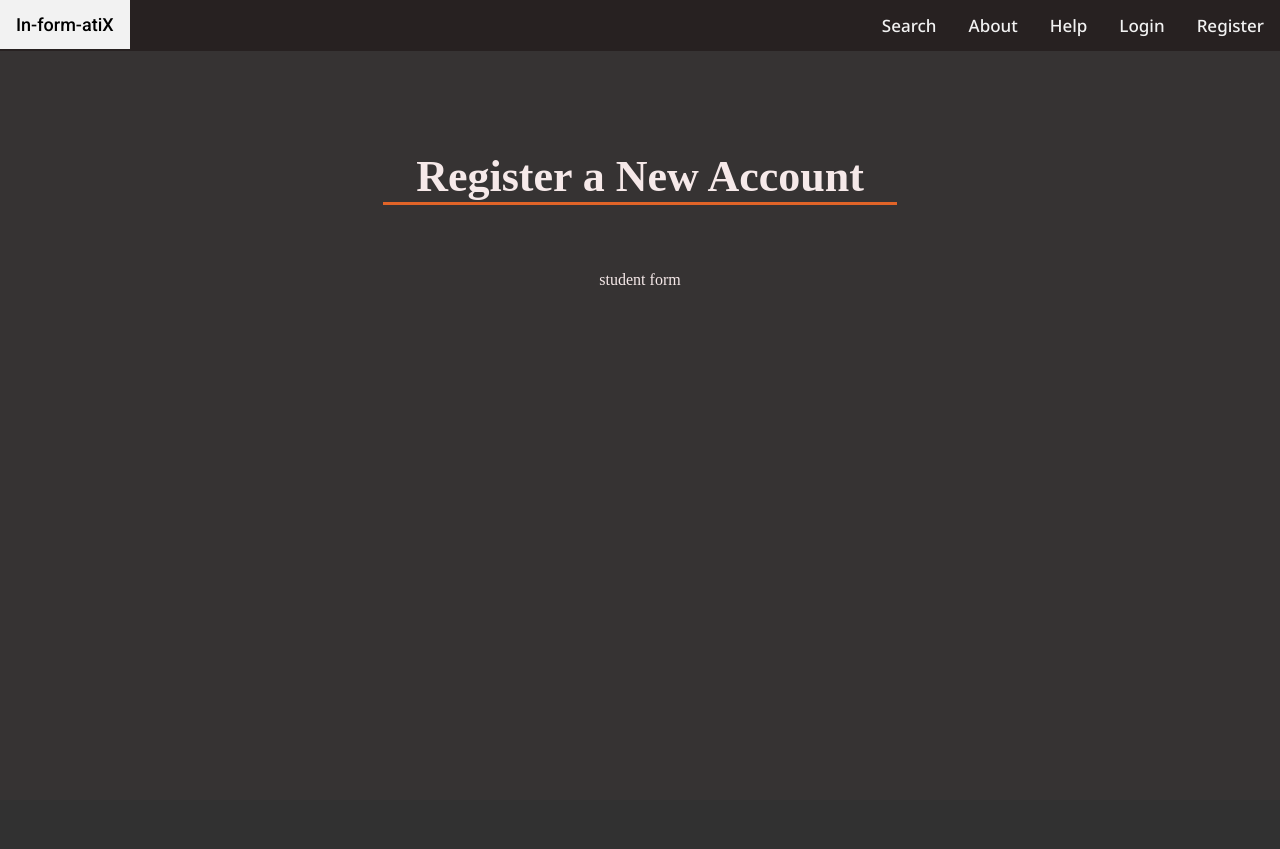
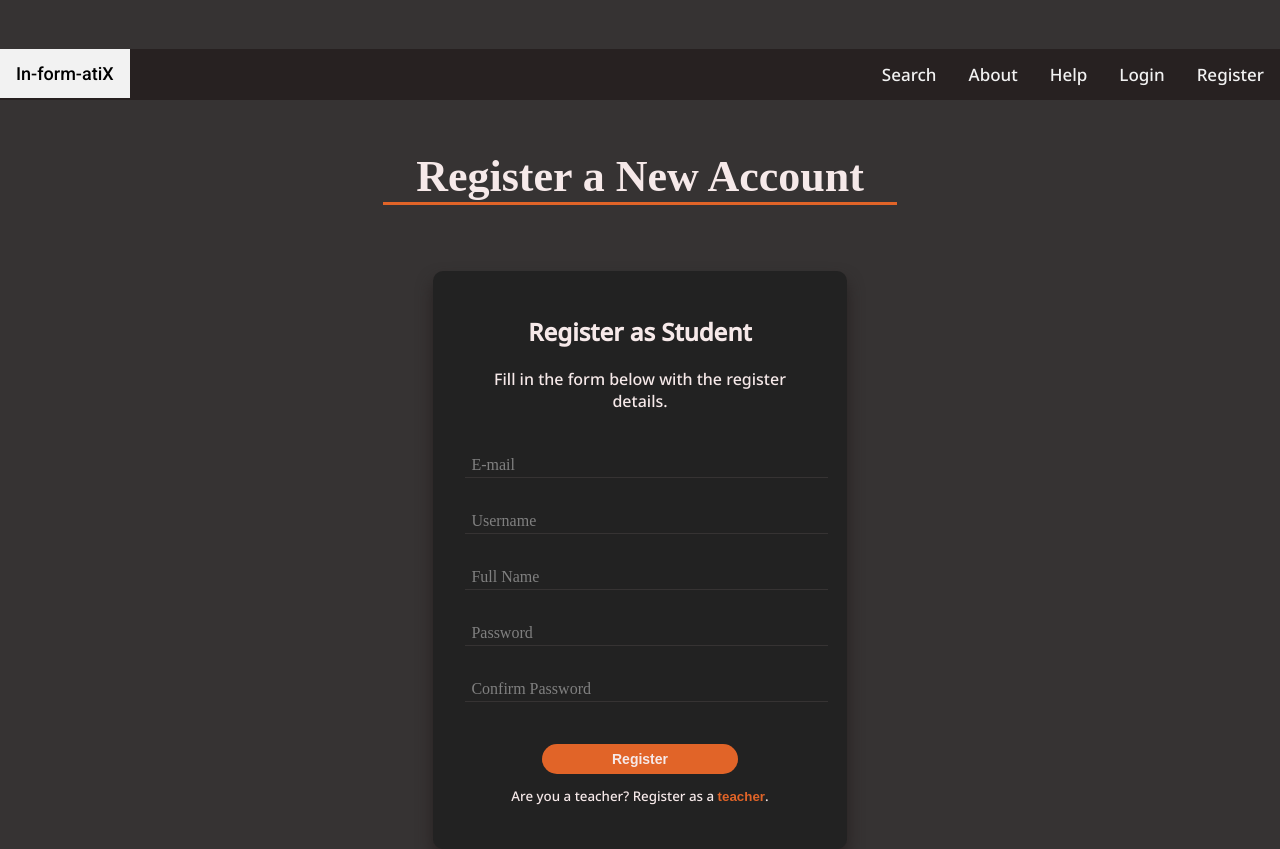
Before and after one commit to ValeuDoamne/In-form-atiX, a PHP site: page /register.html in a window 1280 px wide, after a click on "I'm a student". Before the commit the page ends 285 px from the top, so only its background shows below. Run offline with PHP 8.4, Linux system fonts and the light colour scheme.

Commit message:
added different forms

```diff
--- a/assets/css/style.css
+++ b/assets/css/style.css
@@ -102,7 +102,8 @@
     -webkit-text-fill-color: #F6E9E9 !important;
 }
 
-form.login {
+form.login,
+form.register {
   background-color: #222;
   max-width: 350px;
   margin-right: auto;
@@ -113,12 +114,13 @@
   text-align: left;
 }
 
-form.login p {
+form.login p, form.register p {
   text-align: center;
   margin-bottom: 1.5em;
 }
 
-form.login label[for] {
+form.login label[for],
+form.register label[for] {
   cursor: text;
   position: absolute;
   transform: translateY(-3.75em) translateX(0.4em);
@@ -126,21 +128,25 @@
   transition: transform 0.2s;
 }
 
-form.login input:focus {
+form.login input:focus,
+form.register input:focus {
   outline: 1px solid #E16428;
   border-radius: 5px;
 }
 
-form.login input:focus + label {
+form.login input:focus + label,
+form.register input:focus + label {
   transform: translateY(-4em) translateX(0.4em)!important;
   color:#E16428;
 }
 
-form.login input:placeholder-shown + label {
+form.login input:placeholder-shown + label,
+form.register input:placeholder-shown + label{
   transform: translateY(-2.25em) translateX(0.4em);
 }
 
-form.login input[type] {
+form.login input[type],
+form.register input[type] {
   background-color: inherit;
   color: #F6E9E9;
   border: none;
@@ -150,7 +156,8 @@
   margin: 1em 0;
 }
 
-form.login button[type="button"] {
+form.login button.submit,
+form.register button.submit {
   background-color: #E16428;
   border: none;
   color: #F6E9E9;
@@ -163,12 +170,26 @@
   cursor: pointer;
 }
 
-form.login button[type="button"]:hover {
+form.login button.submit:hover,
+form.register button.submit:hover {
   background-color: rgba(225, 100, 40, 0.7);
 }
 
+form.register > h2 {
+  text-align: center;
+}
+
+form.register button.anchor {
+  background-color: inherit;
+  border: none;
+  padding: 0;
+  cursor: pointer;
+  font-weight: bold;
+  color:#E16428;
+}
+
 @media screen and (max-width:400px){
-  form.login {
+  form.login, form.register {
     margin: 0.5em;
   }
 }
--- a/assets/js/register.js
+++ b/assets/js/register.js
@@ -39,3 +39,19 @@
     document.getElementById("select-account-type").classList.remove("hidden");
   }
 }
+
+/**
+ * Student register temporary function
+ */
+function registerStudent(){
+  alert("Registered as student!");
+  window.location.replace('/');
+}
+
+/**
+ * Teacher register temporary function
+ */
+function registerTeacher(){
+  alert("Registered as teacher!");
+  window.location.replace('/');
+}
--- a/login.html
+++ b/login.html
@@ -40,7 +40,7 @@
       <label for="login_username">Username</label>
       <input type="password" name="password" id="login_password" placeholder=" " />
       <label for="login_password">Password</label>
-      <button type="button" onclick="login()">Login</button>
+      <button type="button" class="submit" onclick="login()">Login</button>
       <p class="small">Don't have an account? Register <a href="/register.html">here</a>.</p>
     </form>
     <div id="auth-check"></div>
--- a/register.html
+++ b/register.html
@@ -45,22 +45,46 @@
         </div>
       </div>
       <div id="student">
-        student form
+        <form class="register" id="student-register" autocomplete="off">
+          <h2>Register as Student</h2>
+          <input type="hidden" autocomplete="false"></input>
+          <p>Fill in the form below with the register details.</p>
+          <input type="email" name="email" id="register_email" placeholder=" " required />
+          <label for="register_email">E-mail</label>
+          <input type="text" name="username" id="register_username" placeholder=" " required />
+          <label for="register_username">Username</label>
+          <input type="text" name="fullName" id="register_fullName" placeholder=" " required />
+          <label for="register_fullName">Full Name</label>
+          <input type="password" name="password" id="register_password" placeholder=" " required />
+          <label for="register_password">Password</label>
+          <input type="password" name="confirmPassword" id="register_confirmPassword" placeholder=" " required />
+          <label for="register_confirmPassword">Confirm Password</label>
+          <button type="button" class="submit" onclick="registerStudent()">Register</button>
+          <p class="small">Are you a teacher? Register as a <button type="button" class="anchor" onclick="setAccountType('teacher')">teacher</button>.</p>
+        </form>
       </div>
       <div id="teacher">
-        teacher form
+        <form class="register" id="teacher-register" autocomplete="off">
+          <h2>Register as Teacher</h2>
+          <input type="hidden" autocomplete="false"></input>
+          <p>Fill in the form below with the register details.</p>
+          <input type="email" name="email" id="register_teacher_email" placeholder=" " required />
+          <label for="register_teacher_email">E-mail</label>
+          <input type="text" name="username" id="register_teacher_username" placeholder=" " required />
+          <label for="register_teacher_username">Username</label>
+          <input type="text" name="fullName" id="register_teacher_fullName" placeholder=" " required />
+          <label for="register_teacher_fullName">Full Name</label>
+          <input type="password" name="password" id="register_teacher_password" placeholder=" " required />
+          <label for="register_teacher_fullName">School / University</label>
+          <input type="school" name="school" id="register_teacher_school" placeholder=" " required />
+          <label for="register_teacher_school">School</label>
+          <input type="password" name="confirmPassword" id="register_teacher_confirmPassword" placeholder=" " required />
+          <label for="register_teacher_confirmPassword">Confirm Password</label>
+          <button type="button" class="submit" onclick="registerTeacher()">Register</button>
+          <p class="small">Are you a student? Register as a <button type="button" class="anchor" onclick="setAccountType('student')">student</button>.</p>
+        </form>
       </div>
     </div>
-    <!-- <form class="register" autocomplete="off">
-      <input type="hidden" autocomplete="false"></input>
-      <p>Fill in the form below with the authentication details in order to gain access to the platform.</p>
-      <input type="text" name="username" id="login_username" placeholder=" " />
-      <label for="login_username">Username</label>
-      <input type="password" name="password" id="login_password" placeholder=" " />
-      <label for="login_password">Password</label>
-      <button type="button" onclick="login()">Login</button>
-      <p class="small">Don't have an account? Register <a href="/register.html">here</a>.</p>
-    </form> -->
   </main>
   <script src="assets/js/register.js"></script>
 </body>
```
